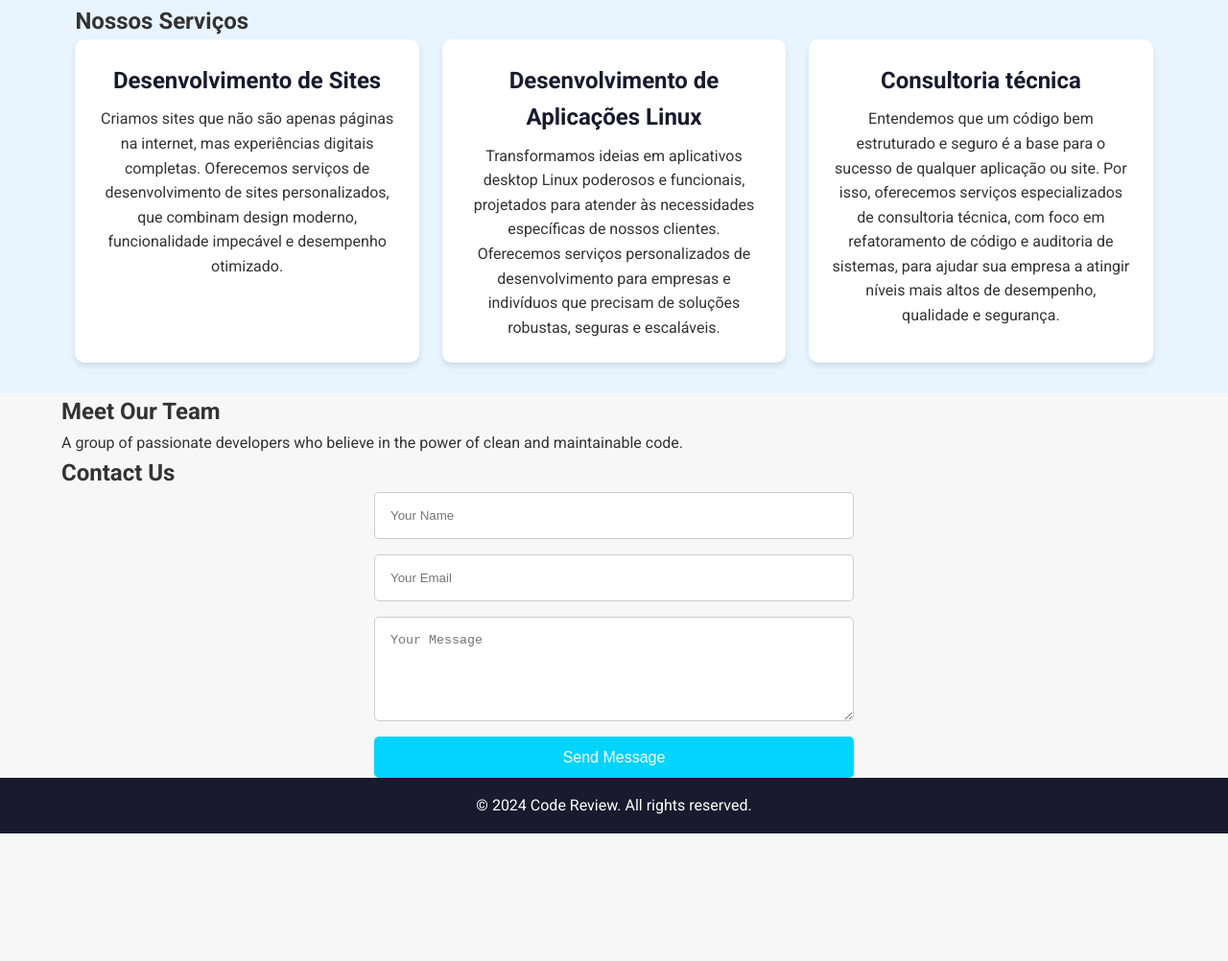
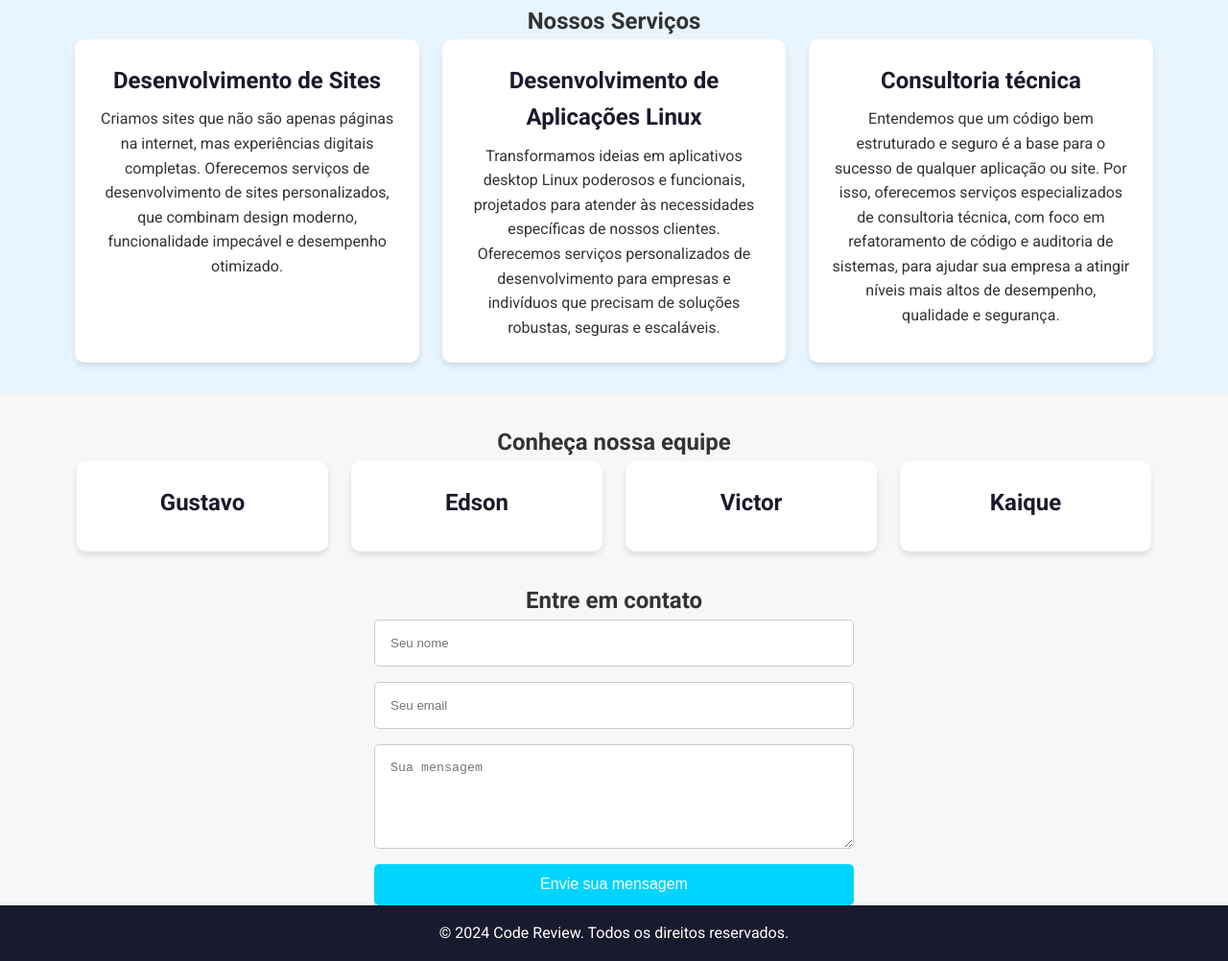
Before and after one commit to Edson-2003/CodeReview, a plain HTML site: page index.html in a window 1280 px wide. Shown: the part 619-1621 px from the top of the page at 96% size. Before the commit the page ends 1488 px from the top, so only its background shows below. Drawn offline with Linux system fonts and the light colour scheme.

Commit message:
Atualização de alguns dados

```diff
--- a/index.html
+++ b/index.html
@@ -3,8 +3,8 @@
 <head>
     <meta charset="UTF-8">
     <meta name="viewport" content="width=device-width, initial-scale=1.0">
-    <title>Code Review - Experts in Code Quality</title>
-    <link rel="stylesheet" href="style.css">
+    <title>Code Review</title>
+    <link rel="stylesheet" href="styles.css">
     <link href="https://fonts.googleapis.com/css2?family=Roboto:wght@400;700&display=swap" rel="stylesheet">
 </head>
 <body>
@@ -13,10 +13,10 @@
             <h1 class="logo">Code Review</h1>
             <nav class="nav">
                 <ul>
-                    <li><a href="#about">About</a></li>
-                    <li><a href="#services">Services</a></li>
-                    <li><a href="#team">Team</a></li>
-                    <li><a href="#contact">Contact</a></li>
+                    <li><a href="#about">Sobre</a></li>
+                    <li><a href="#services">Serviços</a></li>
+                    <li><a href="#team">Equipe</a></li>
+                    <li><a href="#contact">Contato</a></li>
                 </ul>
             </nav>
         </div>
@@ -24,9 +24,9 @@
 
     <section class="hero">
         <div class="container">
-            <h2>Your Code, Our Expertise</h2>
-            <p>We ensure top-tier code quality and unmatched performance optimization for businesses worldwide.</p>
-            <a href="#contact" class="btn">Get Started</a>
+            <h2>Sua ideia, nossa aplicação</h2>
+            <p>Garantimos qualidade de código de alto nível e otimização de desempenho incomparável para empresas em todo o mundo.</p>
+            <a href="#contact" class="btn">Começar</a>
         </div>
     </section>
 
@@ -59,26 +59,39 @@
 
     <section id="team" class="team">
         <div class="container">
-            <h2>Meet Our Team</h2>
-            <p>A group of passionate developers who believe in the power of clean and maintainable code.</p>
+            <h2>Conheça nossa equipe</h2>
+            <div class="team-grid">
+                <div class="team-card">
+                    <h3>Gustavo</h3>
+                </div>
+                <div class="team-card">
+                    <h3>Edson</h3>
+                </div>
+                <div class="team-card">
+                    <h3>Victor</h3>
+                </div>
+                <div class="team-card">
+                    <h3>Kaique</h3>
+                </div>
+            </div>
         </div>
     </section>
 
     <section id="contact" class="contact">
         <div class="container">
-            <h2>Contact Us</h2>
+            <h2>Entre em contato</h2>
             <form>
-                <input type="text" placeholder="Your Name" required>
-                <input type="email" placeholder="Your Email" required>
-                <textarea placeholder="Your Message" rows="5" required></textarea>
-                <button type="submit">Send Message</button>
+                <input type="text" placeholder="Seu nome" required>
+                <input type="email" placeholder="Seu email" required>
+                <textarea placeholder="Sua mensagem" rows="5" required></textarea>
+                <button type="submit">Envie sua mensagem</button>
             </form>
         </div>
     </section>
 
     <footer class="footer">
         <div class="container">
-            <p>&copy; 2024 Code Review. All rights reserved.</p>
+            <p>&copy; 2024 Code Review. Todos os direitos reservados.</p>
         </div>
     </footer>
 </body>
--- a/style.css
+++ b/styles.css
@@ -95,6 +95,7 @@ body {
 .services {
   background: #e8f5ff;
   padding: 2rem 1rem;
+  text-align: center;
 }
 
 .services .service-grid {
@@ -117,7 +118,37 @@ body {
   margin-bottom: 0.5rem;
 }
 
+/* Team Section */
+.team .container{
+  padding: 2rem 1rem;
+  text-align: center;
+}
+
+.team .team-grid {
+  display: grid;
+  grid-template-columns: repeat(auto-fit, minmax(250px, 1fr));
+  gap: 1.5rem;
+}
+
+.team .team-card {
+  background: #fff;
+  padding: 1.5rem;
+  border-radius: 10px;
+  box-shadow: 0 4px 6px rgba(0, 0, 0, 0.1);
+  text-align: center;
+}
+
+.team .team-card h3 {
+  font-size: 1.5rem;
+  color: #1a1a2e;
+  margin-bottom: 0.5rem;
+}
+
 /* Contact Form */
+.contact {
+  text-align: center;
+}
+
 .contact form {
   display: flex;
   flex-direction: column;
```
